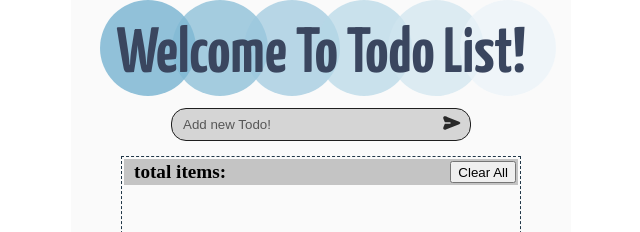
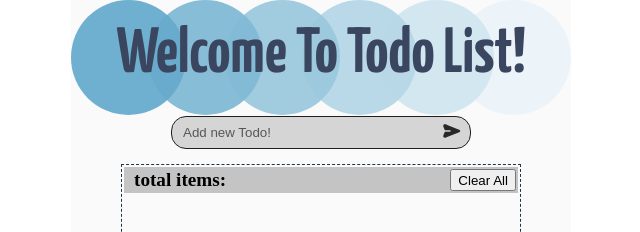
Before and after one commit to yairgueta/TodoJavascript, a plain HTML site: page index.html in a window 1280 px wide. Shown: the top 232 px of the page, without its empty margins (319-959 px from the left). Drawn offline with Linux system fonts and the light colour scheme.

Commit message:
more css modifications

```diff
--- a/style/style.css
+++ b/style/style.css
@@ -12,48 +12,58 @@
 
 body {
   margin: 0;
+  overflow: hidden;
 }
 
 header {
-  position: relative;
-
+  width: 100%;
+  display: grid;
+  grid-auto-columns: auto;
 }
 
 h1 {
   text-align: center;
   font-family: Yanone Kaffeesatz, serif;
-  font-size: 4em;
+  font-size: min(4em, 100vw);
   font-weight: bolder;
   margin: 23px 0 20px 0;
-  position: relative;
-  z-index: 1;
+  /*position: relative;*/
+  grid-area: 1 / 1 / 1 / 14;
+  z-index: 100;
   color: hsl(220, 24%, 30%);
+  /*display: none;*/
 }
 
 @keyframes slideInFromRight {
   0% {
+    visibility: visible;
     transform: translateX(100%);
+    /*left: -100vw;*/
+  }
+  50% {
+    /*left: 9em;*/
   }
   100% {
+    visibility: visible;
     transform: translateX(0);
   }
 }
 
 .header_bg {
-  --order: 0;
+  visibility: hidden;
   border-radius: 50%;
-  height: 6em;
-  width: 6em;
-  background-color: hsl(200, 50%, calc(var(--order)*7% + 60%), 70%);
-  position: absolute;
-  left: calc(var(--order) * 4.5em - 1em);
-  top: 0;
-  animation: 500ms linear calc(var(--order) * 200ms) 1 slideInFromRight;
+  padding-top: 100%;    /* aspect ratio 1:1 */
+  height: available;
+  grid-area: 1 / calc(var(--order) * 2 + 1) / 1 / span 3;
+  background-color: hsl(200, 50%, calc(var(--order)*7% + 60%), 94%);
+  animation: 500ms linear calc(var(--order) * 200ms) 1 slideInFromRight forwards;
+  z-index: calc(99 - var(--order));
 }
 
 
 
 .content {
+  width: available;
   max-width: 500px;
   margin: auto;
   align-items: center;
```
Also changed, not shown: index.html (+2 -1 lines).
